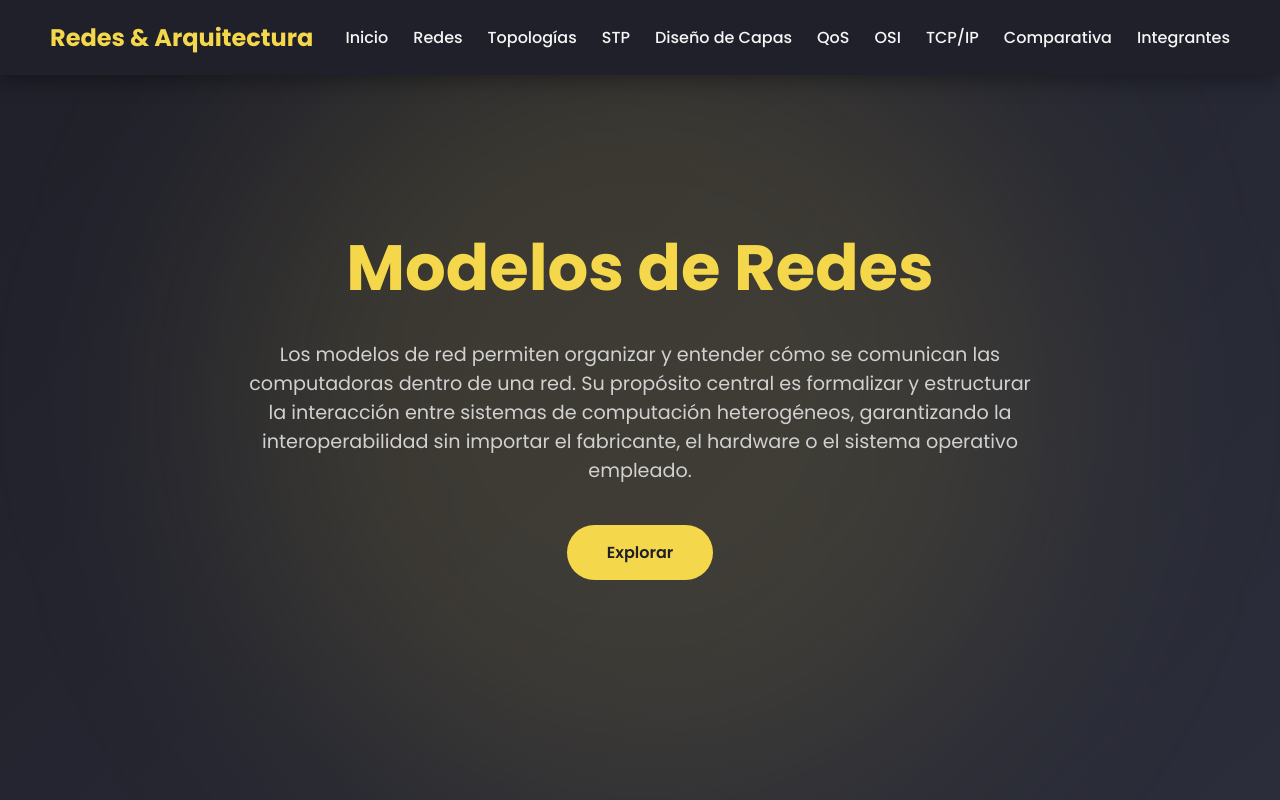
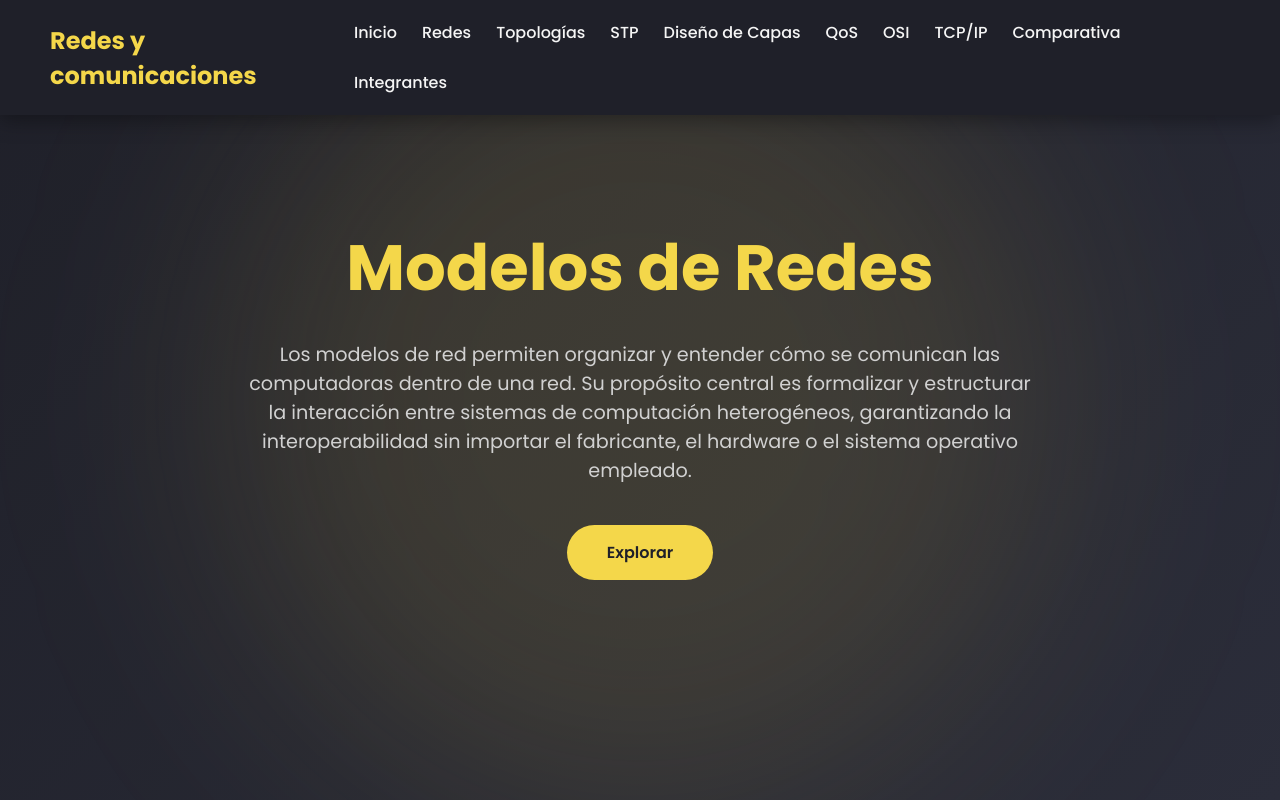
Before and after one commit to facuthompson/redesYcomunicacion, a plain HTML site: page index.html in a window 1280 px wide. Shown: the top 800 px of the page. Drawn offline with nearby package versions, Linux system fonts and the light colour scheme.

Commit message:
osi commmit

```diff
--- a/index.html
+++ b/index.html
@@ -22,7 +22,7 @@
     <header class="navbar">
 
         <div class="logo">
-            Redes & Arquitectura
+            Redes y comunicaciones
         </div>
 
         <nav>
--- a/styles.css
+++ b/styles.css
@@ -2,6 +2,7 @@
     margin:0;
     padding:0;
     box-sizing:border-box;
+    scroll-behavior:smooth;
 }
 
 html{
```
